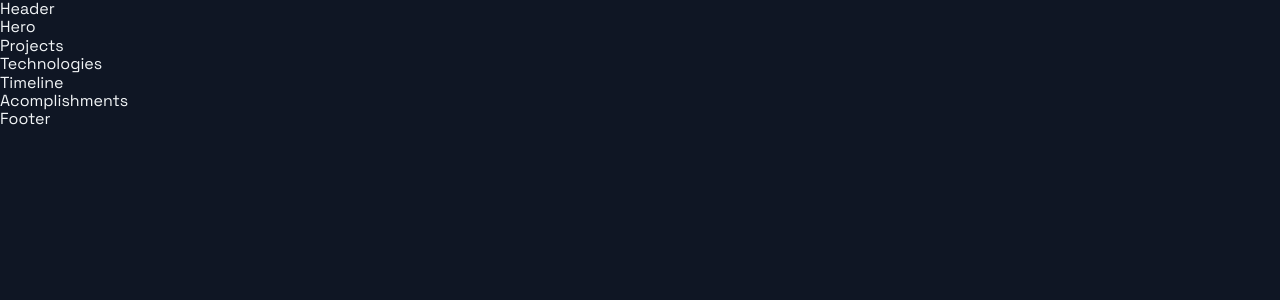
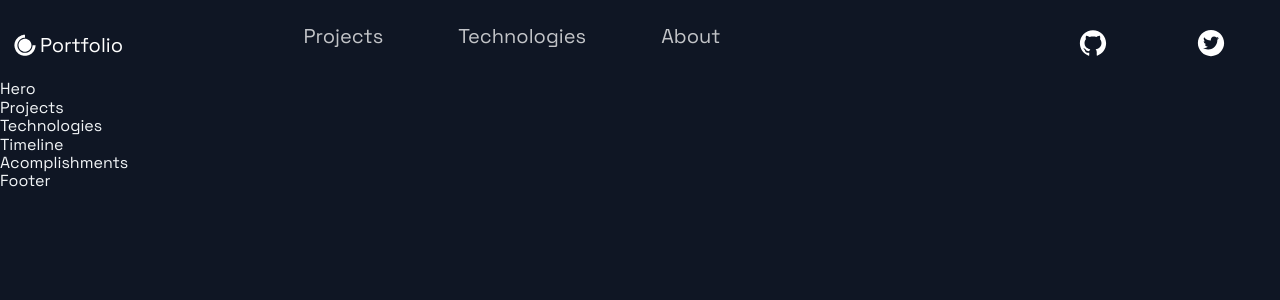
Before and after one commit to nassersaazi/javascript, a Next.js app in the folder react-projects/portfolio/: page / in a window 1280 px wide. Shown: the top 300 px of the page. Built offline with nearby package versions, Linux system fonts and the light colour scheme.

Commit message:
Finished navbar version 1

```diff
--- a/react-projects/portfolio/src/components/Header/Header.js
+++ b/react-projects/portfolio/src/components/Header/Header.js
@@ -1,14 +1,45 @@
 import Link from 'next/link';
 import React from 'react';
-import { AiFillGithub, AiFillInstagram, AiFillLinkedin } from 'react-icons/ai';
+import { AiFillGithub, AiFillInstagram, AiFillLinkedin, AiFillTwitterCircle } from 'react-icons/ai';
 import { DiCssdeck } from 'react-icons/di';
 
-import { Container, Div1, Div2, Div3, NavLink, SocialIcons } from './HeaderStyles';
+import { Container, Div1, Div2, Div3, NavLink,Span, SocialIcons } from './HeaderStyles';
 
 const Header = () =>  (
-  <div>
-    Header
-  </div>
+  <Container>
+    <Div1>
+      <Link href="/">
+        <a style={{ display: "flex", alignItems: "center", color: "white" ,marginBottom: "20"}}>
+          <DiCssdeck size="3rem" /> <Span>Portfolio</Span>
+        </a>
+      </Link>
+    </Div1>
+    <Div2>
+      <li>
+        <Link href="#projects">
+          <NavLink>Projects</NavLink>
+        </Link>
+      </li>
+      <li>
+        <Link href="#tech">
+          <NavLink>Technologies</NavLink>
+        </Link>
+      </li>
+      <li>
+        <Link href="#about">
+          <NavLink>About</NavLink>
+        </Link>
+      </li>
+    </Div2>
+    <Div3>
+      <SocialIcons href="https://github.com/nassersaazi">
+        <AiFillGithub size="3rem" />
+      </SocialIcons>
+      <SocialIcons href="https://twitter.com/nassersaazi">
+        <AiFillTwitterCircle size="3rem" />
+      </SocialIcons>
+    </Div3>
+  </Container>
 );
 
 export default Header;
--- a/react-projects/portfolio/src/components/Header/HeaderStyles.js
+++ b/react-projects/portfolio/src/components/Header/HeaderStyles.js
@@ -107,6 +107,10 @@
   }
 `;
 
+export const Span = styled.span`
+  font-size: 2rem;
+`;
+
 
 // Social Icons
 
```
